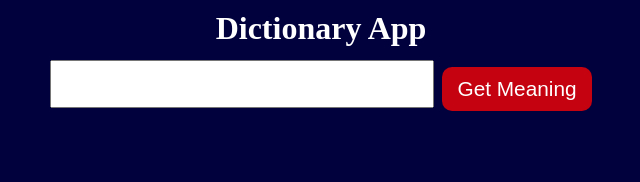
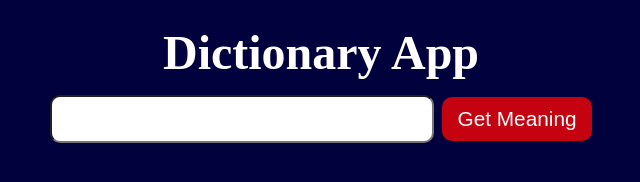
Before and after one commit to swikritipoudel/dictionary-app, a plain HTML site: page index.html in a window 1280 px wide. Shown: the whole page, without its empty margins (319-959 px from the left). Drawn offline with Linux system fonts and the light colour scheme.

Commit message:
Updated some css code

```diff
--- a/style.css
+++ b/style.css
@@ -12,18 +12,21 @@ body{
     margin-top: 10px;
     background-color: rgb(1, 1, 62);
     color: #fff;
+    min-height: 100vh;
 }
 
 h1{
+    font-size: 3rem;
     text-align: center;
-    margin-bottom: 10px;
+    margin: 15px 0;
 }
 
 .dictionaryForm{
     display: flex;
     flex-wrap: wrap;
     gap: 0.5rem;
-    justify-content: center; align-items: center;
+    justify-content: center;
+    align-items: center;
     width: 100%;
     margin-bottom: 1rem;
 }
@@ -34,6 +37,7 @@ h1{
    padding: 10px 15px;
    font-size: 1.3rem;
    font-weight: bold;
+    border-radius: 10px;
 }
 
 button[type="submit"]{
@@ -43,15 +47,12 @@ button[type="submit"]{
     color: #fff;
     border-radius: 10px;
     border: none;
-    margin-top: 10px;
-
 }
 
 .card{
      display: flex;
     flex-direction: column;
     align-items: flex-start;
-    /* padding: 1em; */
     background-color: #fff;
     color: #000;
     margin-top: 1em;
@@ -59,8 +60,7 @@ button[type="submit"]{
     max-width: 100%;
 }
 .storeMeaning{
-
-    padding:1em;
+   padding:1em;
 }
 
 
@@ -82,7 +82,6 @@ button[type="submit"]{
     margin-bottom: 10px;
 }
 
-.synonyms, .antonyms{
-    text-decoration: underline;
-
+.synonyms{
+   margin: 20px 0 5px 0;
 }
```
